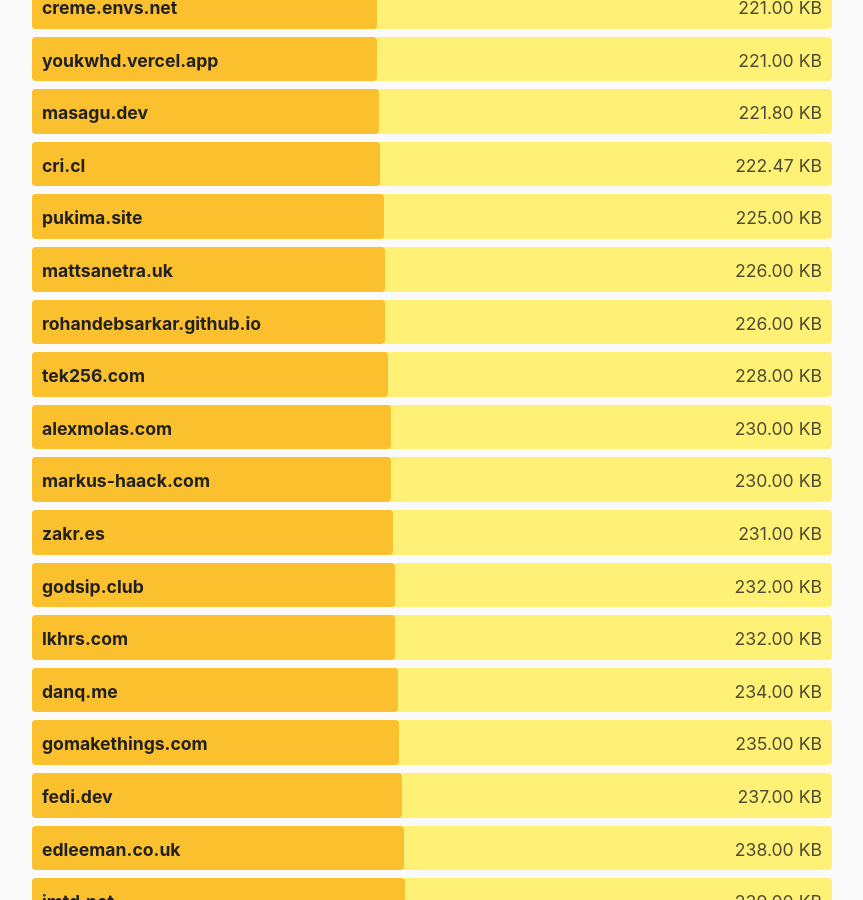
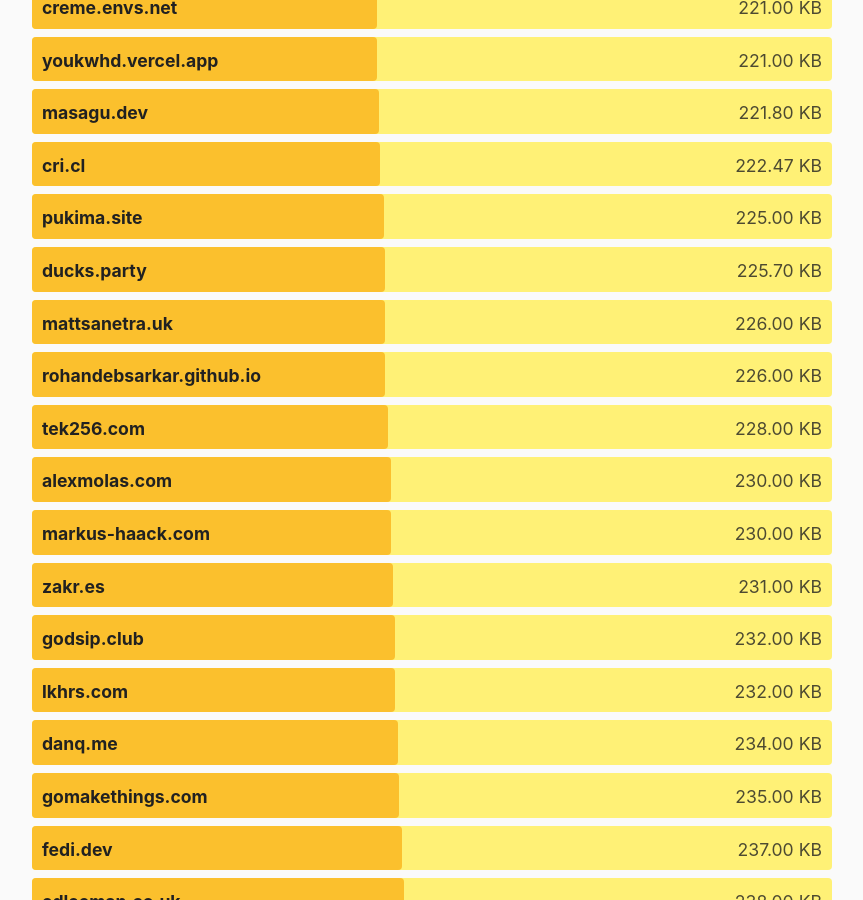
Before and after one commit to kevquirk/512kb.club, a Jekyll site: the page built from index.md, in a window 1280 px wide and 900 px high, scrolled down 35463 px. Shown: the whole window, without its empty margins (208-1071 px from the left). Built offline with Jekyll 4.4.1, drawn with Linux system fonts in a browser that asks for light colours.

Commit message:
Update sites.yml
https://radar.cloudflare.com/scan/370ab29e-39ac-4100-8ea0-cd27ccc0c85f/summary

```diff
--- a/_data/sites.yml
+++ b/_data/sites.yml
@@ -4137,3 +4137,8 @@
   url: https://zwieratko.sk/
   size: 28.07
   last_checked: 2024-02-11
+
+- domain: ducks.party
+  url: https://ducks.party/s3
+  size: 225.7
+  last_checked: 2024-07-16
```
